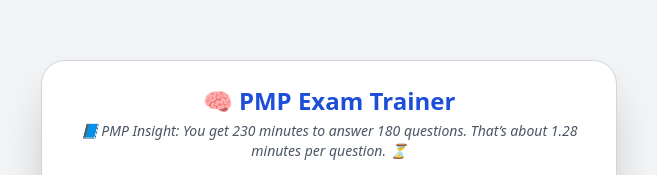
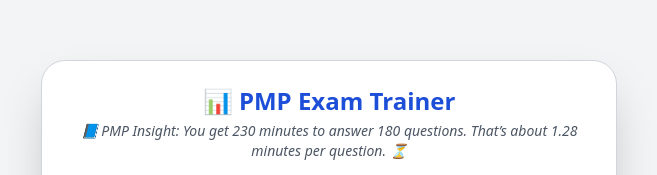
Before and after one commit to AbinsEagle/PMP-exam-timer, a React (Create React App) app: page / in a window 1280 px wide. Shown: the part 143-318 px from the top of the page, without its empty margins (311-968 px from the left). Built offline with nearby package versions, Linux system fonts and the light colour scheme.

Commit message:
Update ExamTimerApp.jsx

```diff
--- a/src/ExamTimerApp.jsx
+++ b/src/ExamTimerApp.jsx
@@ -58,7 +58,7 @@
     const timePerQuestion = (230 / 180) * 60; // 1.28 minutes = 76.666 seconds
     const estimatedTotalTime = Math.ceil(num * timePerQuestion);
     setTotalTime(estimatedTotalTime);
-  };;
+  };
 
   const handleStartExam = () => {
     setStage("exam");
@@ -126,10 +126,16 @@
   return (
     <div className="min-h-screen flex items-center justify-center bg-gray-100 p-4">
       <div className="max-w-xl w-full bg-white shadow-2xl rounded-3xl p-6 font-sans border border-gray-300">
-        <h1 className="text-2xl font-bold text-center mb-1 text-blue-700">🧠 PMP Exam Trainer</h1>
+        <h1 className="text-2xl font-bold text-center mb-1 text-blue-700">📊 PMP Exam Trainer</h1>
         <p className="text-center text-sm text-gray-600 mb-4 italic">
           📘 PMP Insight: You get 230 minutes to answer 180 questions. That’s about 1.28 minutes per question. ⏳
         </p>
+
+        {stage === "loading" && (
+          <div className="text-center text-lg font-semibold text-gray-600 p-4">
+            🧞 Loading your questions from the PMP Genie...
+          </div>
+        )}
 
         {stage === "input" && (
           <form onSubmit={handleSettingsSubmit} className="space-y-4">
@@ -161,8 +167,6 @@
             </button>
           </form>
         )}
-
-        {/* The rest of your component stays unchanged */}
       </div>
     </div>
   );
```
